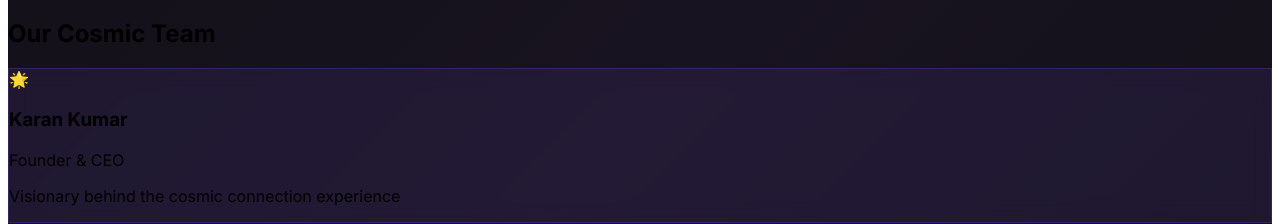
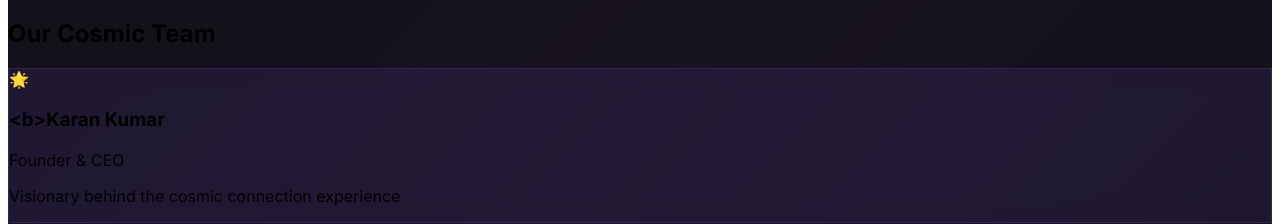
Before and after one commit to KKumarPro/GlimmerNotes, a React (Vite) app in the folder client/: page /about in a window 1280 px wide. Shown: the part 1015-1239 px from the top of the page. Built offline with nearby package versions, Linux system fonts and the light colour scheme; no server answers; a web font is replaced by a local one.

Commit message:
Small bugs resolve

```diff
--- a/client/src/pages/about.tsx
+++ b/client/src/pages/about.tsx
@@ -10,7 +10,7 @@ import Snowfall from "react-snowfall";
 export default function About() {
   const teamMembers = [
     {
-      name: "Karan Kumar",
+      name: "<b>Karan Kumar",
       role: "Founder & CEO",
       description: "Visionary behind the cosmic connection experience",
       icon: "🌟"
```
